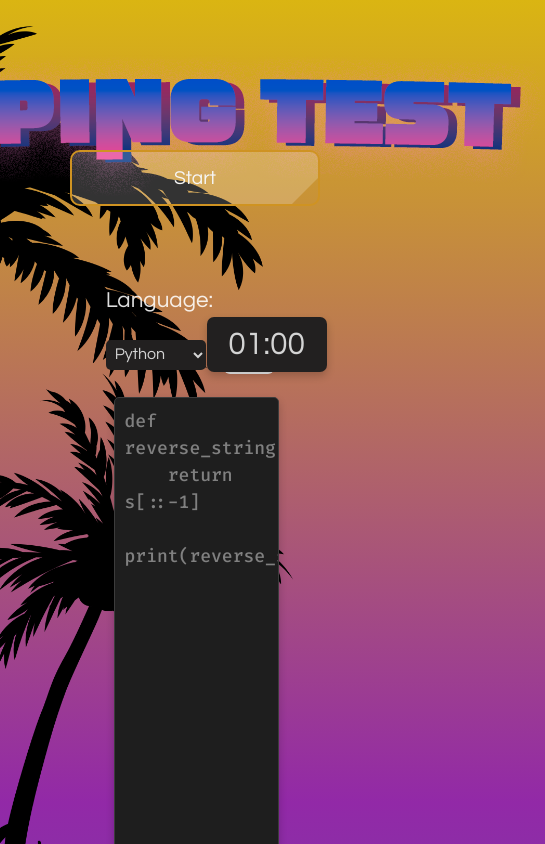
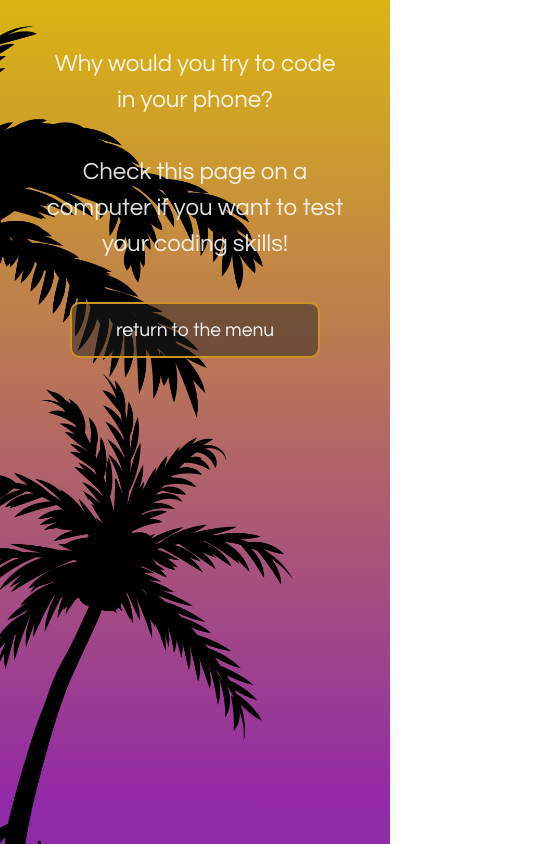
Before and after one commit to Epicder/CodePM, a React (Vite) app in the folder CodePM/: page /typing-test in a window 390 px wide. Shown: the top 844 px of the page, 545 px wide, since content can reach past the window. Built offline with nearby package versions, Linux system fonts and the light colour scheme.

Commit message:
Page finished!

```diff
--- a/CodePM/src/components/Typing.jsx
+++ b/CodePM/src/components/Typing.jsx
@@ -10,6 +10,7 @@ import './typing-components/typing-css/Typing-test.css';
 import Palm from '../components/Palm';
 import ResetButton from './typing-components/ResetButton';
 import ModalTest from './typing-components/ModalTest';
+import { useNavigate } from 'react-router-dom';
 
 
 export default function Typing() {
@@ -23,6 +24,20 @@ export default function Typing() {
   const [correctCharacters, setCorrectCharacters] = useState(0);
   const [showModal, setShowModal] = useState(false);
   const [elapsedTime, setElapsedTime] = useState(0);
+  const [isMobile, setIsMobile] = useState(false);
+  const navigate = useNavigate();
+  useEffect(() => {
+    const checkDevice = () => {
+      setIsMobile(window.innerWidth <= 768);
+    };
+
+    checkDevice();
+    window.addEventListener("resize", checkDevice);
+
+    return () => window.removeEventListener("resize", checkDevice);
+  }, []);
+
+
 
   const getRandomSnippet = (language) => {
     const snippetsForLanguage = snippets[language];
@@ -144,6 +159,26 @@ const getColoredText = () => {
   );
 };
 
+const HandleButton = () => {
+  return navigate('/');
+}
+
+if (isMobile) {
+  return (
+    <>
+    <Palm timer={1}/>
+    <div className='mobile-warning'>
+      <p>Why would you try to code in your phone?
+        <br />
+        <br />
+        Check this page on a computer if you want to test your coding skills!
+      </p>
+      <button className='start-button-warning' onClick={HandleButton}>return to the menu</button>
+    </div>
+    </>
+  );
+}
+
   return (
     <div>
         <Header />
--- a/CodePM/src/components/typing-components/typing-css/Typing-test.css
+++ b/CodePM/src/components/typing-components/typing-css/Typing-test.css
@@ -3,6 +3,25 @@ h3 {
 
   font-weight: 500;
   margin-bottom: 1rem;
+}
+
+.start-button-warning{
+  font-family: "Questrial", sans-serif;
+  background-color: rgba(34, 33, 33, 0.486);
+  border: solid 2px #cf9322;
+  color: rgb(243, 243, 243);
+  padding: 1rem 1.3rem;
+  text-align: center;
+  text-decoration: none;
+  display: inline-block;
+  font-size: 1.2rem;
+  margin: 1rem;
+  cursor: pointer;
+  border-radius: 10px;
+  position: relative;
+  overflow: hidden;
+  transition: all 0.3s ease;
+  width: 250px;
 }
 
 .header-container {
@@ -57,7 +76,7 @@ h3 {
   text-align: center;
   text-decoration: none;
   display: inline-block;
-  font-size: 1.2rem;
+  font-size: 1.4rem;
   margin: 1rem;
   cursor: pointer;
   border-radius: 10px;
@@ -288,6 +307,7 @@ svg {
       gap: 2rem;
   }
 
+
   body {
     background-size: 280% 280%;
   }
```
